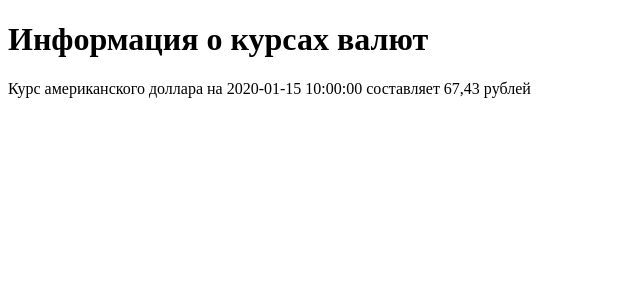
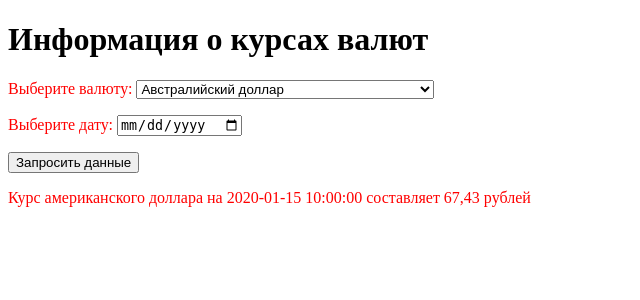
Before and after one commit to Savirman/CBR, a Flask app: template templates/index.html in a window 1280 px wide. Shown: the top 300 px of the page, without its empty margins (0-640 px from the left). Run offline with Flask 2, Linux system fonts and the light colour scheme; the template is opened without the code that fills it: most values are stand-ins (such as "Sample title", 1, 10 or a date in 2020); parts of the project's set-up code (start-up, migrations or seed data) failed here and were passed over; some libraries are stand-ins or nearby versions.

Commit message:
Add styles.css, forms in index.html

```diff
--- /dev/null
+++ b/static/css/styles.css
@@ -0,0 +1,3 @@
+p {
+  color: red;
+}
--- a/templates/index.html
+++ b/templates/index.html
@@ -1,11 +1,53 @@
 <!DOCTYPE html>
 <html lang="ru">
 <head>
+    <link type="text/css" href="{{url_for('static', filename='css/styles.css')}}" rel="stylesheet" />
     <meta charset="UTF-8">
     <title>Информация о курсах валют</title>
 </head>
 <body>
     <h1>Информация о курсах валют</h1>
+    <form action="/index" method="get">
+        <p><label>Выберите валюту: </label>
+            <select required>
+                <option value="Австралийский доллар">Австралийский доллар</option>
+                <option value="Азербайджанский манат">Азербайджанский манат</option>
+                <option value="Фунт стерлингов Соединенного королевства">Фунт стерлингов Соединенного королевства</option>
+                <option value="Армянских драмов">Армянских драмов</option>
+                <option value="Белорусский рубль">Белорусский рубль</option>
+                <option value="Болгарский лев">Болгарский лев</option>
+                <option value="Бразильский реал">Бразильский реал</option>
+                <option value="Венгерских форинтов">Венгерских форинтов</option>
+                <option value="Гонконгских долларов">Гонконгских долларов</option>
+                <option value="Датских крон">Датских крон</option>
+                <option value="Доллар США">Доллар США</option>
+                <option value="Евро">Евро</option>
+                <option value="Индийских рупий">Индийских рупий</option>
+                <option value="Казахстанских тенге">Казахстанских тенге</option>
+                <option value="Канадский доллар">Канадский доллар</option>
+                <option value="Киргизских сомов">Киргизских сомов</option>
+                <option value="Китайских юаней">Китайских юаней</option>
+                <option value="Молдавских леев">Молдавских леев</option>
+                <option value="Норвежских крон">Норвежских крон</option>
+                <option value="Польский злотый">Польский злотый</option>
+                <option value="Румынский лей">Румынский лей</option>
+                <option value="СДР (специальные права заимствования)">СДР (специальные права заимствования)</option>
+                <option value="Сингапурский доллар">Сингапурский доллар</option>
+                <option value="Таджикских сомони">Таджикских сомони</option>
+                <option value="Турецких лир">Турецких лир</option>
+                <option value="Новый туркменский манат">Новый туркменский манат</option>
+                <option value="Узбекских сумов">Узбекских сумов</option>
+                <option value="Украинских гривен">Украинских гривен</option>
+                <option value="Чешских крон">Чешских крон</option>
+                <option value="Шведских крон">Шведских крон</option>
+                <option value="Швейцарский франк">Швейцарский франк</option>
+                <option value="Южноафриканских рэндов">Южноафриканских рэндовв</option>
+                <option value="Вон Республики Корея">Вон Республики Корея</option>
+                <option value="Японских иен">Японских иен</option>
+            </select></p>
+        <p><label>Выберите дату: </label><input type="date" name="date" value="" min="2018-01-01" max="{{current_date}}" required /></p>
+        <p><input type="submit" value="Запросить данные" /></p>
+    </form>
     <p>Курс американского доллара на {{date}} составляет 67,43 рублей</p>
 </body>
 </html>
--- a/wsgi.py
+++ b/wsgi.py
@@ -1,4 +1,4 @@
-from flask import Flask, render_template
+from flask import Flask, render_template, url_for
 import main
 import db
 
@@ -7,7 +7,7 @@ app = Flask(__name__)
 @app.route('/')
 @app.route('/index')
 def index():
-    return render_template("index.html", date = main.valkurs['Date'])
+    return render_template("index.html", date = main.valkurs['Date'], current_date = main.current_date)
 
 
 if __name__ == '__main__':
```
